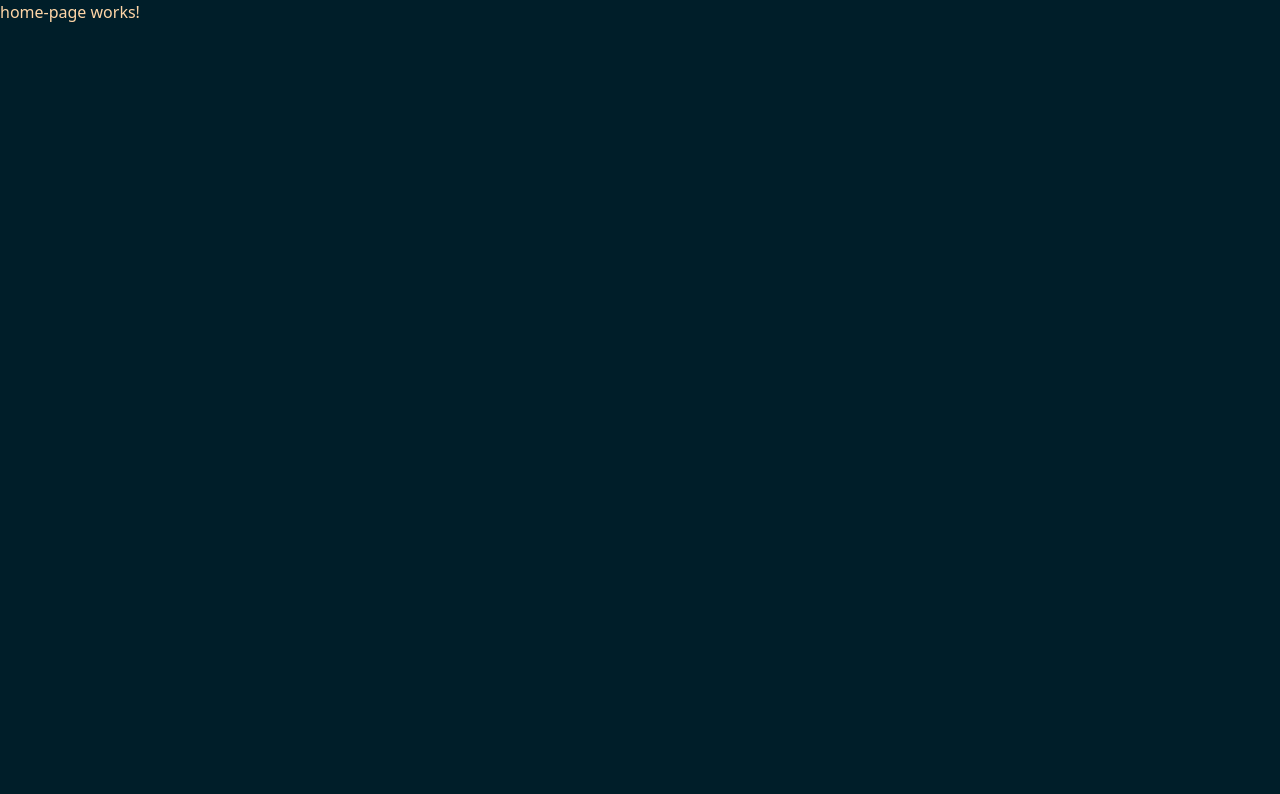
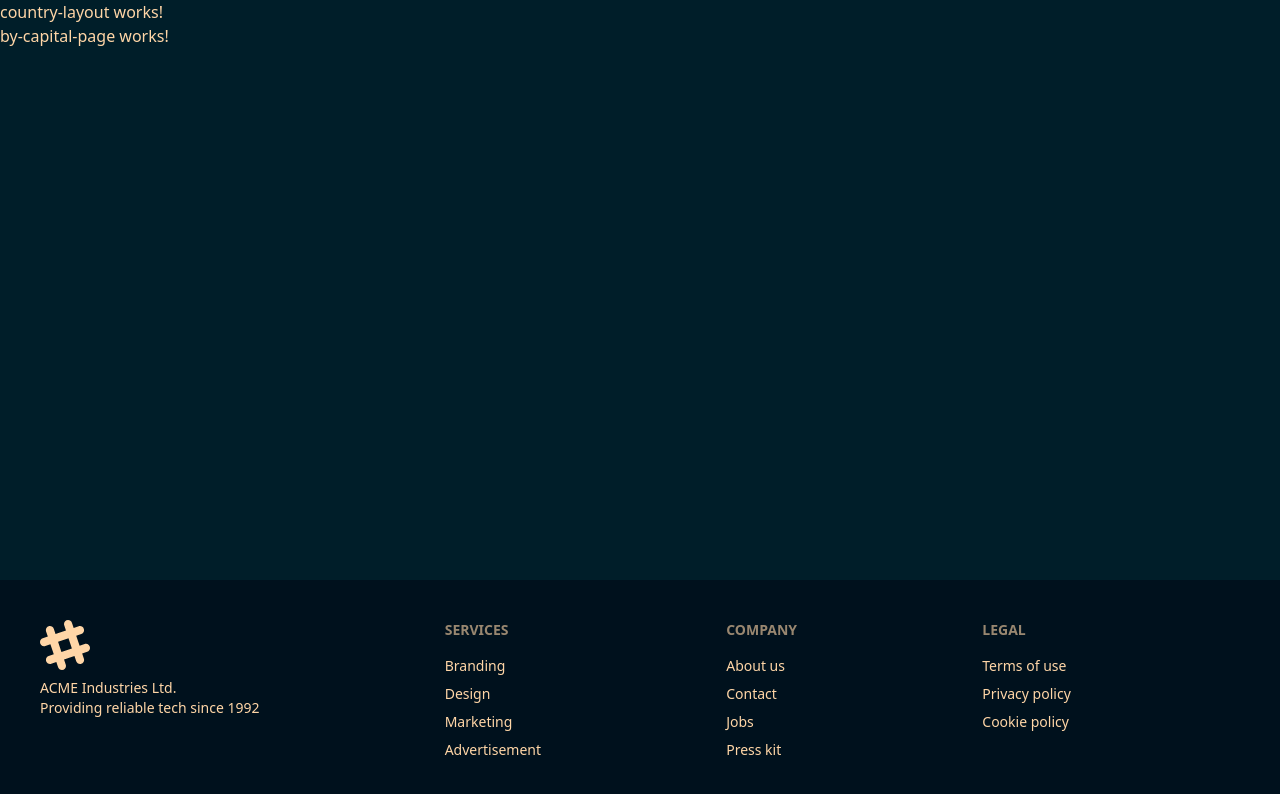
Before and after one commit to cristhianlgl/countryAppCurso, an Angular app: page /country/by-capital in a window 1280 px wide. Before the commit this address led to /. Shown: the top 794 px of the page. Built offline with nearby package versions, Linux system fonts and the light colour scheme.

Commit message:
feat: agregar contentenido home, footer. crear rutas hijas de country y agregar layout de country

```diff
--- a/src/app/app.html
+++ b/src/app/app.html
@@ -1 +1,5 @@
-<router-outlet />
+<main class="m-auto grow flex flex-col min-h-screen">
+  <router-outlet />
+  <div class="flex-1 grow"></div>
+  <app-footer />
+</main>
--- a/src/app/app.ts
+++ b/src/app/app.ts
@@ -1,9 +1,10 @@
 import { Component, signal } from '@angular/core';
 import { RouterOutlet } from '@angular/router';
+import { FooterApp } from "./shared/pages/footer-app/footer-app";
 
 @Component({
   selector: 'app-root',
-  imports: [RouterOutlet],
+  imports: [RouterOutlet, FooterApp],
   templateUrl: './app.html',
   styleUrl: './app.css'
 })
--- /dev/null
+++ b/src/app/country/layout/country-layout/country-layout.html
@@ -0,0 +1,2 @@
+<p>country-layout works!</p>
+<router-outlet />
--- /dev/null
+++ b/src/app/country/layout/country-layout/country-layout.ts
@@ -0,0 +1,12 @@
+import { Component } from '@angular/core';
+import { RouterOutlet } from '@angular/router';
+
+@Component({
+  selector: 'app-country-layout',
+  imports: [RouterOutlet],
+  templateUrl: './country-layout.html',
+  styles: ``,
+})
+export class CountryLayout {
+
+}
--- /dev/null
+++ b/src/app/shared/pages/footer-app/footer-app.html
@@ -0,0 +1,40 @@
+<footer class="footer sm:footer-horizontal bg-base-200 text-base-content p-10">
+    <aside>
+      <svg
+        width="50"
+        height="50"
+        viewBox="0 0 24 24"
+        xmlns="http://www.w3.org/2000/svg"
+        fill-rule="evenodd"
+        clip-rule="evenodd"
+        class="fill-current">
+        <path
+          d="M22.672 15.226l-2.432.811.841 2.515c.33 1.019-.209 2.127-1.23 2.456-1.15.325-2.148-.321-2.463-1.226l-.84-2.518-5.013 1.677.84 2.517c.391 1.203-.434 2.542-1.831 2.542-.88 0-1.601-.564-1.86-1.314l-.842-2.516-2.431.809c-1.135.328-2.145-.317-2.463-1.229-.329-1.018.211-2.127 1.231-2.456l2.432-.809-1.621-4.823-2.432.808c-1.355.384-2.558-.59-2.558-1.839 0-.817.509-1.582 1.327-1.846l2.433-.809-.842-2.515c-.33-1.02.211-2.129 1.232-2.458 1.02-.329 2.13.209 2.461 1.229l.842 2.515 5.011-1.677-.839-2.517c-.403-1.238.484-2.553 1.843-2.553.819 0 1.585.509 1.85 1.326l.841 2.517 2.431-.81c1.02-.33 2.131.211 2.461 1.229.332 1.018-.21 2.126-1.23 2.456l-2.433.809 1.622 4.823 2.433-.809c1.242-.401 2.557.484 2.557 1.838 0 .819-.51 1.583-1.328 1.847m-8.992-6.428l-5.01 1.675 1.619 4.828 5.011-1.674-1.62-4.829z"></path>
+      </svg>
+      <p>
+        ACME Industries Ltd.
+        <br />
+        Providing reliable tech since 1992
+      </p>
+    </aside>
+    <nav>
+      <h6 class="footer-title">Services</h6>
+      <a class="link link-hover">Branding</a>
+      <a class="link link-hover">Design</a>
+      <a class="link link-hover">Marketing</a>
+      <a class="link link-hover">Advertisement</a>
+    </nav>
+    <nav>
+      <h6 class="footer-title">Company</h6>
+      <a class="link link-hover">About us</a>
+      <a class="link link-hover">Contact</a>
+      <a class="link link-hover">Jobs</a>
+      <a class="link link-hover">Press kit</a>
+    </nav>
+    <nav>
+      <h6 class="footer-title">Legal</h6>
+      <a class="link link-hover">Terms of use</a>
+      <a class="link link-hover">Privacy policy</a>
+      <a class="link link-hover">Cookie policy</a>
+    </nav>
+  </footer>
--- /dev/null
+++ b/src/app/shared/pages/footer-app/footer-app.ts
@@ -0,0 +1,11 @@
+import { Component } from '@angular/core';
+
+@Component({
+  selector: 'app-footer',
+  imports: [],
+  templateUrl: './footer-app.html',
+  styles: ``,
+})
+export class FooterApp {
+
+}
--- a/src/app/shared/pages/home-page/home-page.html
+++ b/src/app/shared/pages/home-page/home-page.html
@@ -1 +1,16 @@
-<p>home-page works!</p>
+<div
+  class="hero min-h-screen"
+  style="background-image: url(https://img.daisyui.com/images/stock/photo-1507358522600-9f71e620c44e.webp);"
+>
+  <div class="hero-overlay"></div>
+  <div class="hero-content text-neutral-content text-center">
+    <div class="max-w-md">
+      <h1 class="mb-5 text-5xl font-bold">App de Paises</h1>
+      <p class="mb-5">
+        Provident cupiditate voluptatem et in. Quaerat fugiat ut assumenda excepturi exercitationem
+        quasi. In deleniti eaque aut repudiandae et a id nisi.
+      </p>
+      <button routerLink="/country" class="btn btn-primary">Empezar</button>
+    </div>
+  </div>
+</div>
--- a/src/app/shared/pages/home-page/home-page.ts
+++ b/src/app/shared/pages/home-page/home-page.ts
@@ -1,8 +1,9 @@
 import { Component } from '@angular/core';
+import { RouterLink } from '@angular/router';
 
 @Component({
   selector: 'app-home-page',
-  imports: [],
+  imports: [RouterLink],
   templateUrl: './home-page.html',
   styles: ``,
 })
```
Also changed, not shown: src/app/country/country.routes.ts (+13 -1 lines).
